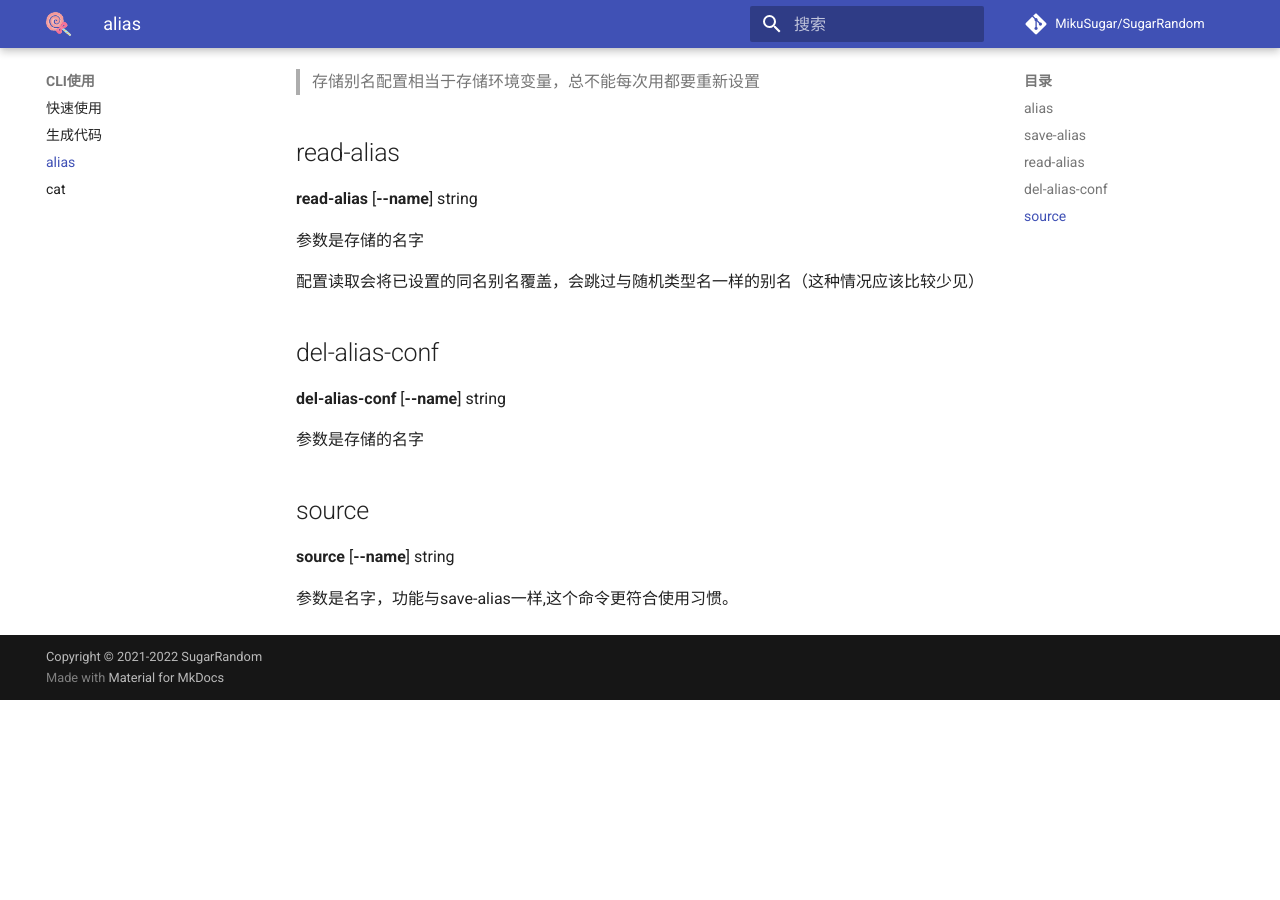
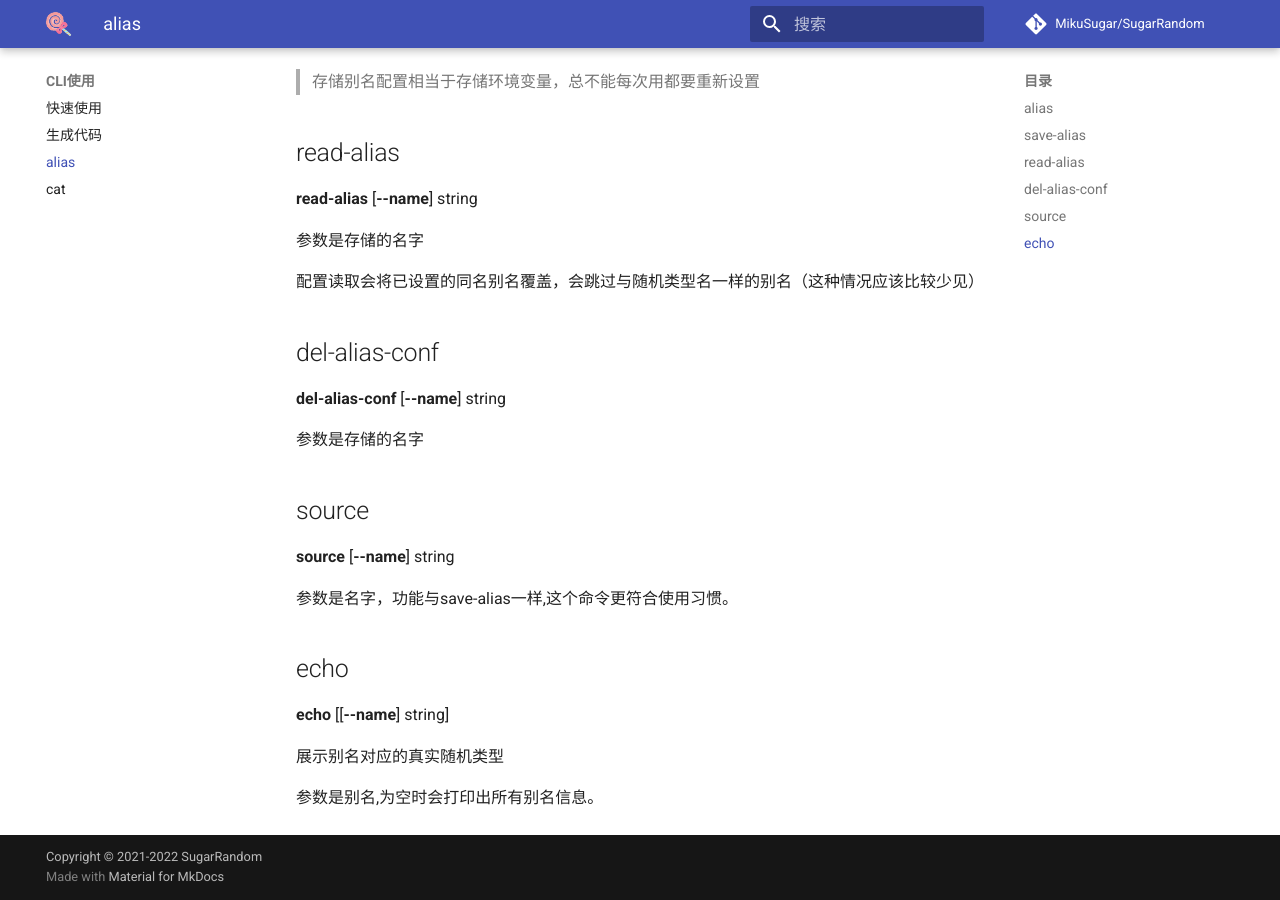
Before and after one commit to MikuSugar/SugarRandom, an MkDocs documentation site: the page built from docs/usage_cli/alias.md, in a window 1280 px wide and 900 px high, scrolled down 609 px. Built offline with MkDocs 1.6.1 and Material for MkDocs 9.7.7, drawn with Linux system fonts in a browser that asks for light colours; comment, search, counter and statistics services are not loaded; before the commit the page ends 1309 px from its top, so only the background shows below that.

Commit message:
update: doc add echo

```diff
--- a/docs/usage_cli/alias.md
+++ b/docs/usage_cli/alias.md
@@ -38,3 +38,11 @@
 **source** [**--name**] string
 
 参数是名字，功能与save-alias一样,这个命令更符合使用习惯。
+
+## echo
+
+**echo** [[**--name**] string]
+
+展示别名对应的真实随机类型
+
+参数是别名,为空时会打印出所有别名信息。
```
